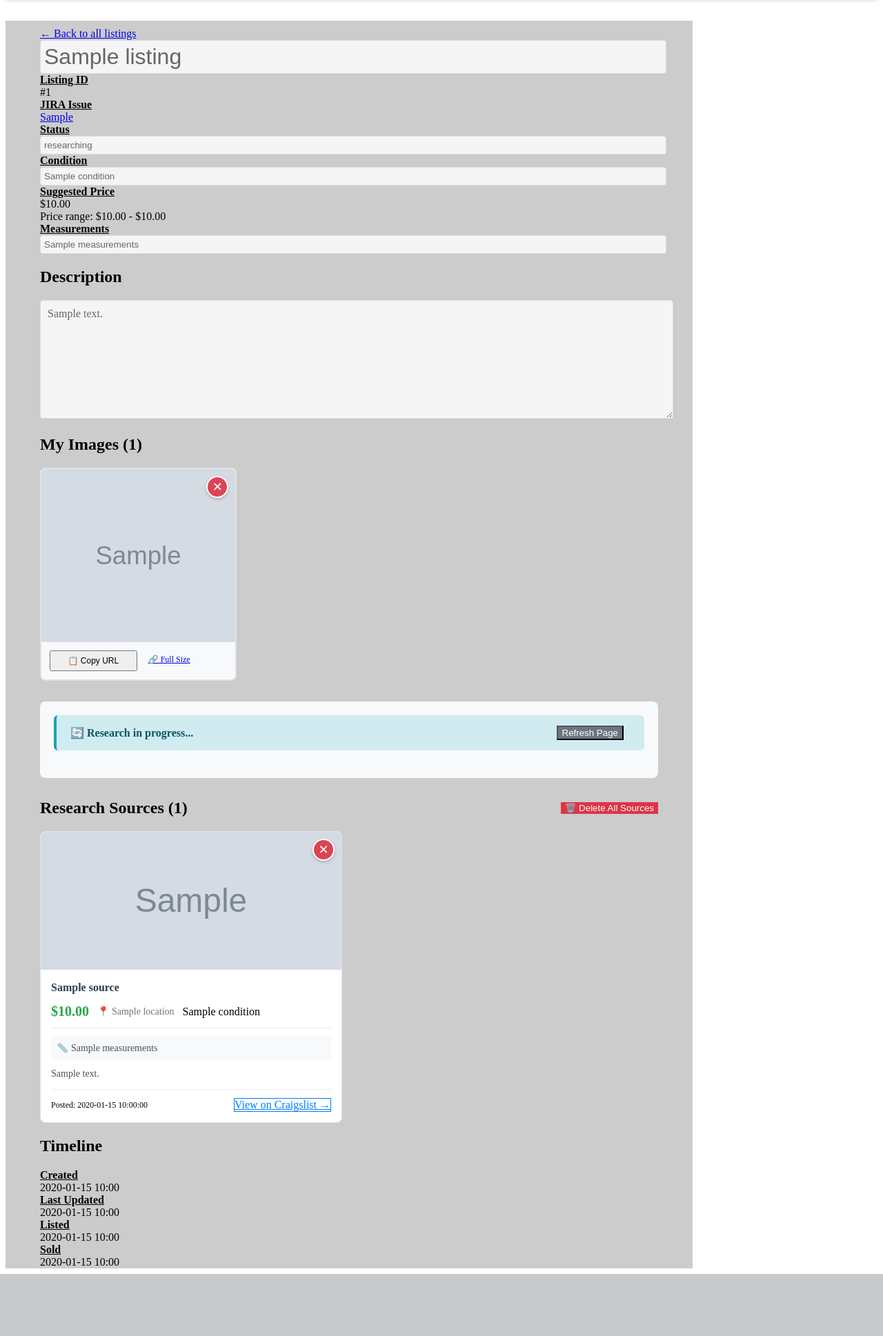
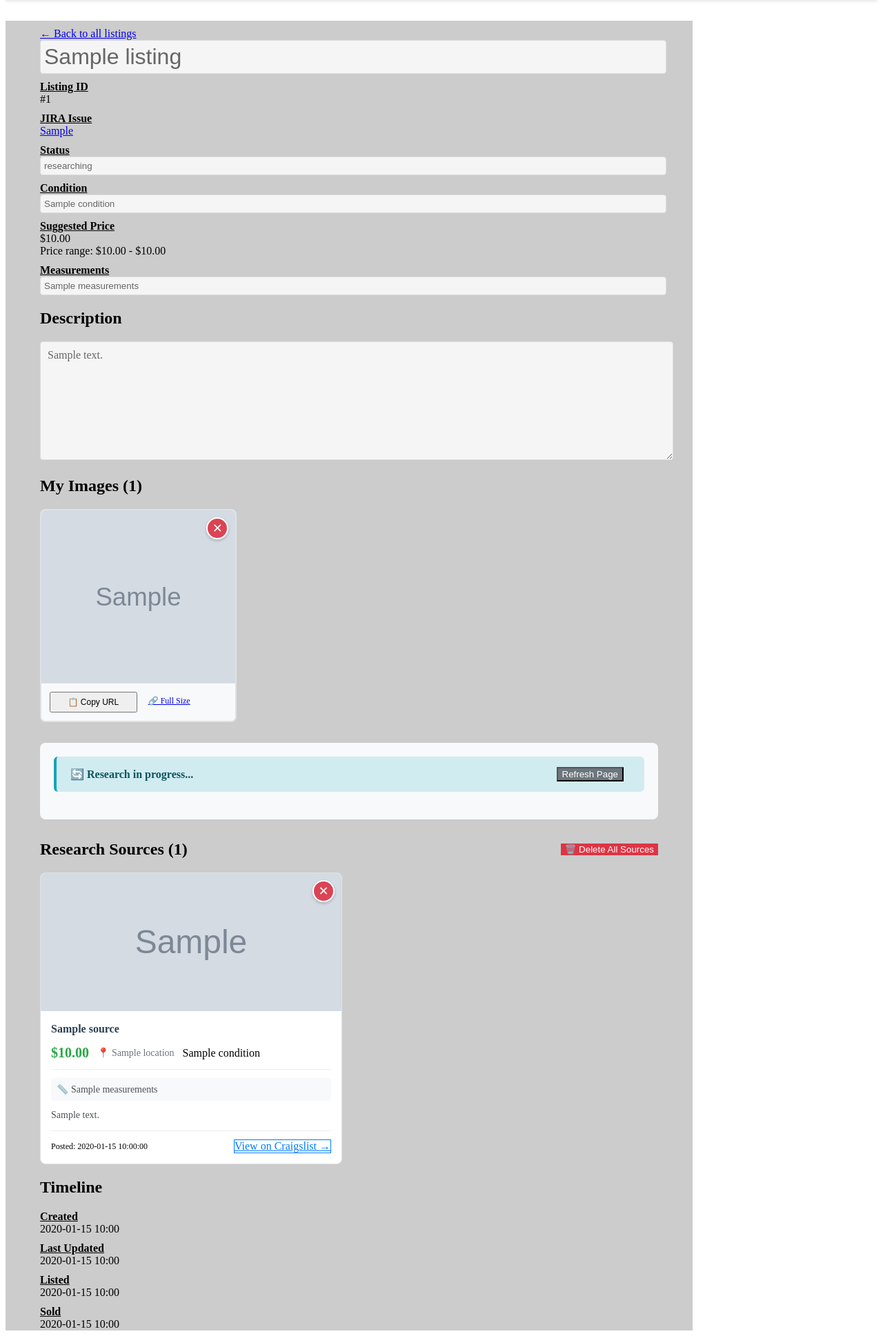
Before and after one commit to turingcompletejeff/listing_assistant, a Flask app: template templates/listing_detail.html in a window 1280 px wide. Shown: the part 73-2010 px from the top of the page at 69% size. Before the commit the page ends 1920 px from the top, so only its background shows below. Run offline with Flask 3, Linux system fonts and the light colour scheme; the template is opened without the code that fills it: most values are stand-ins (such as "Sample title", 1, 10 or a date in 2020); grey boxes marked "Sample" are stand-in pictures; parts of the project's set-up code (start-up, migrations or seed data) failed here and were passed over; some libraries are stand-ins or nearby versions.

Commit message:
added margin to separate text in detail template

```diff
--- a/static/styles.css
+++ b/static/styles.css
@@ -585,6 +585,10 @@
 	text-decoration: underline;
 }
 
+.meta-item {
+	margin-top: 10px;
+}
+
 .container {
 	width: 70vw;
 	background-color: #cccccc;
--- a/templates/listing_detail.html
+++ b/templates/listing_detail.html
@@ -35,7 +35,7 @@
 
     </div>
 
-    <div class="price-section">
+    <div class="price-section meta-item">
         <div class="meta-label">Suggested Price</div>
         <div class="price-main">{{ listing.suggested_price|currency }}</div>
         <div class="price-range">
```
